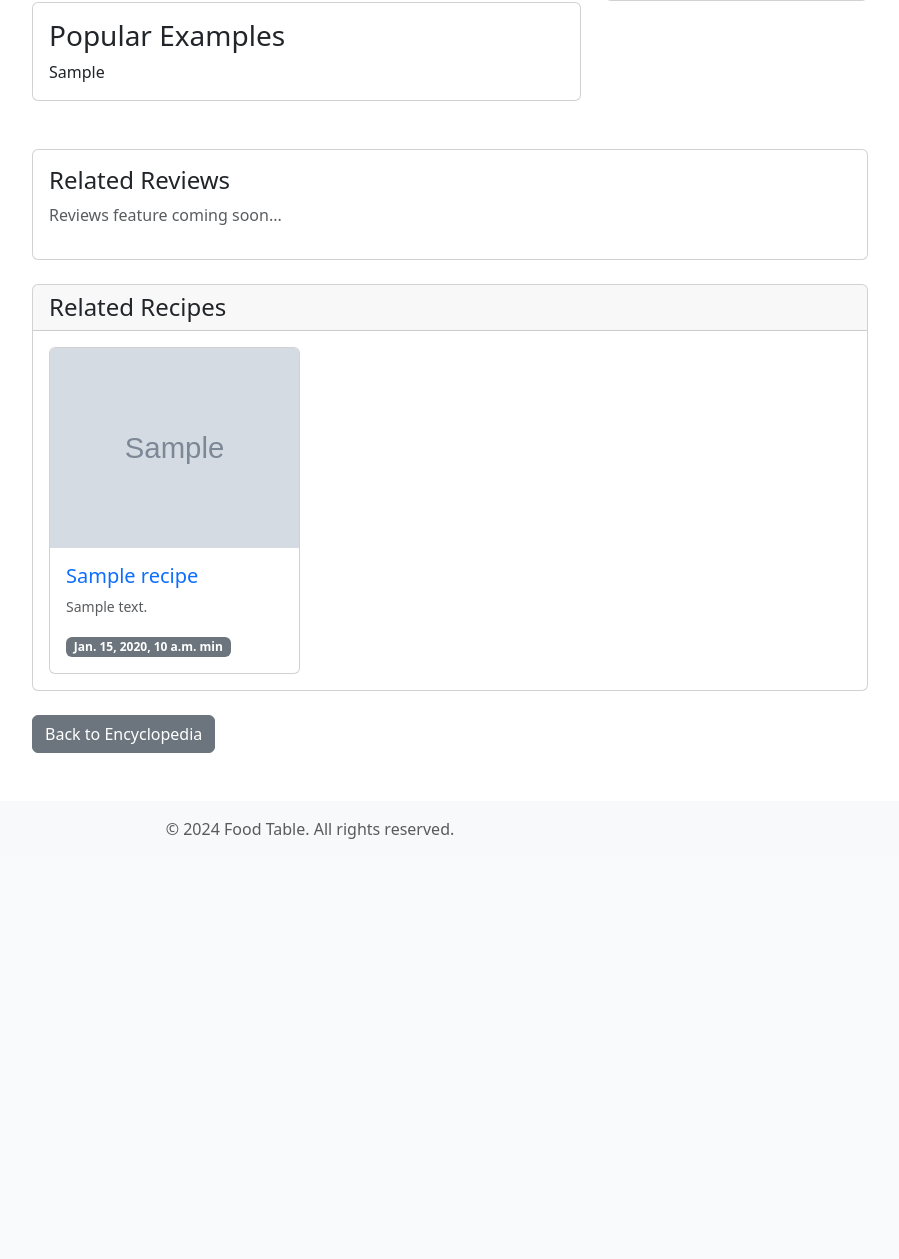
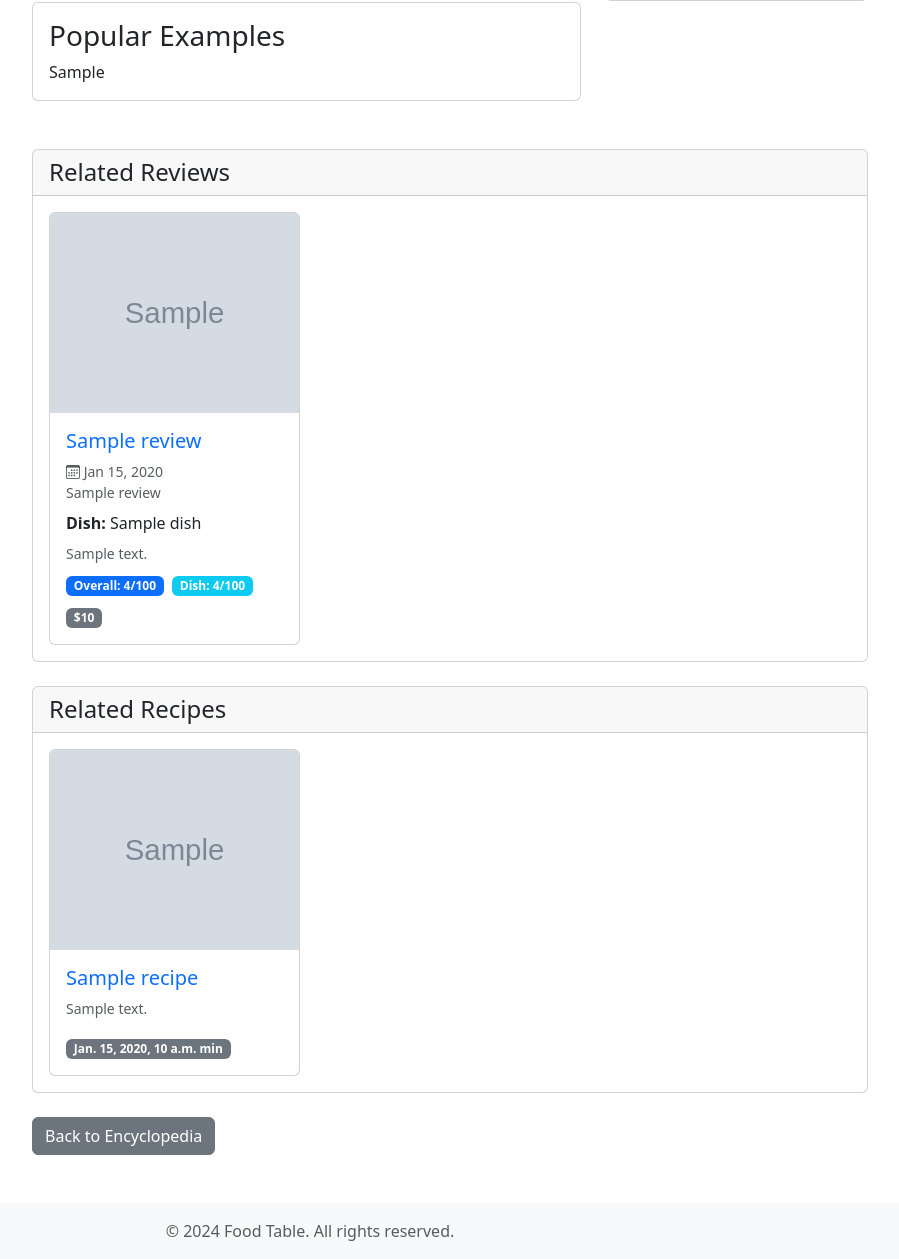
Before and after one commit to beeckusu/food-table, a Django app: template templates/encyclopedia/detail.html in a window 1280 px wide. Shown: the part 900-2159 px from the top of the page, without its empty margins (330-1229 px from the left). Before the commit the page ends 1739 px from the top, so only its background shows below. Run offline with Django 5.2, Linux system fonts and the light colour scheme; tables that the repository leaves empty hold one stand-in row (values such as "Sample post"); the template is opened without the code that fills it: values that come from a table or form of the project are taken from there, most other values are stand-ins (such as "Sample title", 1, 10 or a date in 2020); grey boxes marked "Sample" are stand-in pictures; data that the repository does not hold is empty.

Commit message:
FT-88: Add related reviews to encyclopedia pages
Display review dishes linked to encyclopedia entries using
optimized queries to prevent N+1 issues. Show dish images,
restaurant details, ratings, and visit dates in card layout.

🤖 Generated with [Claude Code](https://claude.com/claude-code)

Co-Authored-By: Claude <noreply@anthropic.com>

```diff
--- a/templates/encyclopedia/detail.html
+++ b/templates/encyclopedia/detail.html
@@ -193,17 +193,65 @@
     </div>
 </div>
 
-<!-- Related Reviews (Placeholder) -->
+<!-- Related Reviews -->
+{% if related_review_dishes %}
 <div class="row mt-4">
     <div class="col-12">
         <div class="card">
+            <div class="card-header">
+                <h4 class="mb-0">Related Reviews</h4>
+            </div>
             <div class="card-body">
-                <h4 class="card-title">Related Reviews</h4>
-                <p class="text-muted">Reviews feature coming soon...</p>
+                <div class="row row-cols-1 row-cols-md-2 row-cols-lg-3 g-4">
+                    {% for dish in related_review_dishes %}
+                    <div class="col">
+                        <div class="card h-100">
+                            {% if dish.images.all.0 %}
+                            <img src="{{ dish.images.all.0.image.url }}" class="card-img-top" alt="{{ dish.dish_name }}" style="height: 200px; object-fit: cover;">
+                            {% elif dish.review.images.all.0 %}
+                            <img src="{{ dish.review.images.all.0.image.url }}" class="card-img-top" alt="{{ dish.review.restaurant_name }}" style="height: 200px; object-fit: cover;">
+                            {% else %}
+                            <div class="card-img-top bg-secondary d-flex align-items-center justify-content-center" style="height: 200px;">
+                                <i class="bi bi-utensils text-white" style="font-size: 3rem;"></i>
+                            </div>
+                            {% endif %}
+                            <div class="card-body d-flex flex-column">
+                                <h5 class="card-title">
+                                    <a href="{% url 'content:review_detail' dish.review.id %}" class="text-decoration-none">{{ dish.review.restaurant_name }}</a>
+                                </h5>
+                                <p class="card-text text-muted small mb-2">
+                                    <i class="bi bi-calendar3"></i> {{ dish.review.visit_date|date:"M d, Y" }}
+                                    {% if dish.review.title %}
+                                    <br>{{ dish.review.title }}
+                                    {% endif %}
+                                </p>
+                                {% if dish.dish_name %}
+                                <p class="card-text mb-2"><strong>Dish:</strong> {{ dish.dish_name }}</p>
+                                {% endif %}
+                                {% if dish.notes %}
+                                <p class="card-text small text-muted mb-2">{{ dish.notes|truncatewords:20 }}</p>
+                                {% endif %}
+                                <div class="mt-auto">
+                                    <div class="mb-2">
+                                        <span class="badge bg-primary me-1">Overall: {{ dish.review.rating }}/100</span>
+                                        {% if dish.dish_rating %}
+                                        <span class="badge bg-info">Dish: {{ dish.dish_rating }}/100</span>
+                                        {% endif %}
+                                    </div>
+                                    {% if dish.cost %}
+                                    <span class="badge bg-secondary">${{ dish.cost }}</span>
+                                    {% endif %}
+                                </div>
+                            </div>
+                        </div>
+                    </div>
+                    {% endfor %}
+                </div>
             </div>
         </div>
     </div>
 </div>
+{% endif %}
 
 <!-- Related Recipes -->
 {% if related_recipes %}
```
Also changed, not shown: content/views/encyclopedia_detail.py (+8 -0 lines).
